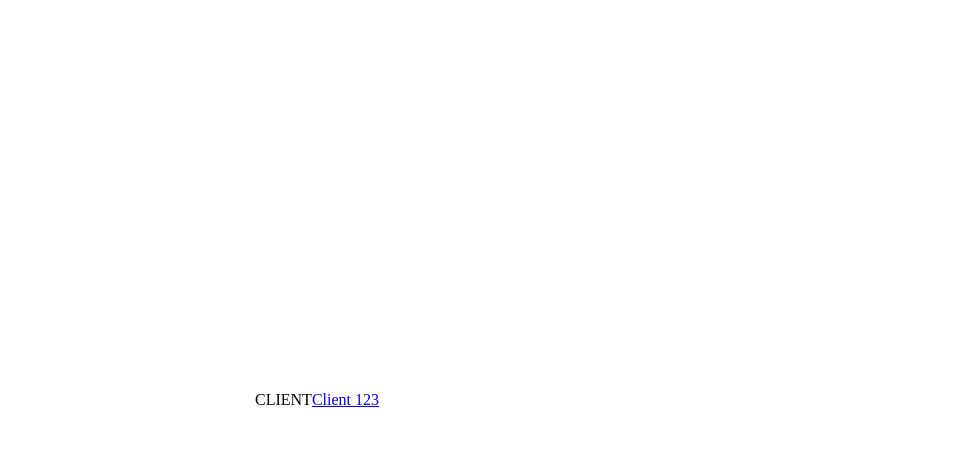
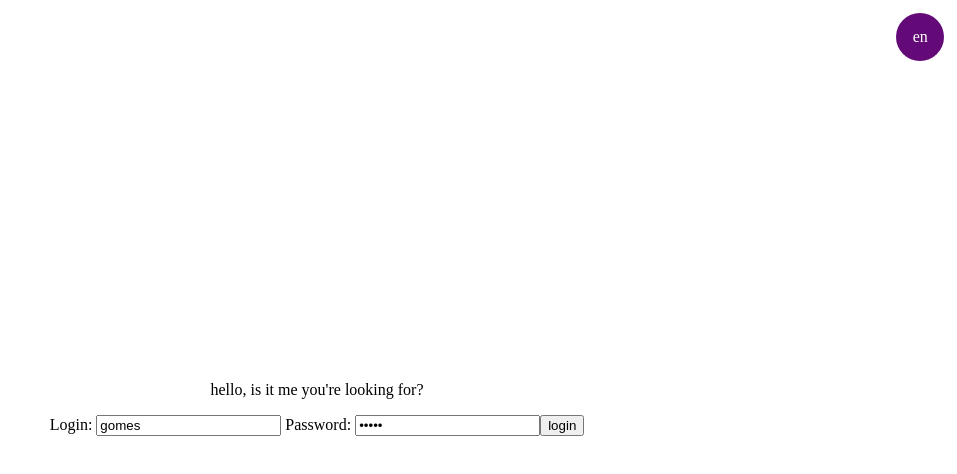
Before and after one commit to fcgomes92/drinks-web, a Nuxt app: page /client in a window 1280 px wide. Shown: the top 474 px of the page, without its empty margins (323-1280 px from the left). Built offline with nearby package versions, Linux system fonts and the light colour scheme.

Commit message:
added i18n plugin and a lang selector to the top right

```diff
--- a/docker-compose.yml
+++ b/docker-compose.yml
@@ -1,12 +1,11 @@
 version: "3"
 services:
   web:
-    image: fcgomes92/nginx-node:latest
+    image: fcogmes92/drinks-web
     build:
       context: ./
     ports:
       - "8080:80"
-      - "3001:3000"
     environment:
       - NODE_ENV=dev
     volumes:
--- a/nuxt.config.js
+++ b/nuxt.config.js
@@ -1,12 +1,13 @@
 module.exports = {
   modules: ["@nuxtjs/axios"],
+  plugins: ["~/plugins/i18n"],
   srcDir: "./src",
   build: {
     devtools: process.env.NODE_ENV !== "production",
-    parallel: true,
     ssr: true,
-    mode: "universal"
+    mode: "universal",
   },
+  router: {},
   buildDir: "./dist",
   render: {
     http2: {
--- a/package.json
+++ b/package.json
@@ -17,7 +17,13 @@
   "dependencies": {
     "@nuxtjs/axios": "^5.8.0",
     "axios": "^0.19.0",
+    "body-parser": "^1.19.0",
+    "cookie-parser": "^1.4.4",
+    "express": "^4.17.1",
+    "express-jwt": "^5.3.1",
+    "jsonwebtoken": "^8.5.1",
     "nuxt": "^2.10.2",
+    "nuxt-i18n": "^6.3.0",
     "vue": "^2.6.10"
   },
   "scripts": {
--- /dev/null
+++ b/src/components/LocaleSelector.vue
@@ -0,0 +1,143 @@
+<template>
+  <div class="locale-selector">
+    <input v-model="$root.$i18n.locale" class="locale-selector__input" />
+    <div
+      v-on:click="toggleSelect"
+      class="locale-selector__label"
+      v-bind:class="{'locale-selector__label--open': open}"
+    >{{$root.$i18n.locale}}</div>
+    <ul class="locale-selector__select" v-bind:class="{'locale-selector__select--open': open}">
+      <li
+        class="locale-selector__select__item"
+        v-on:click="selectLocale(lang)"
+        v-for="(lang, i) in langs"
+        :key="`Lang${i}`"
+        :value="lang"
+      >{{ lang }}</li>
+    </ul>
+  </div>
+</template>
+
+<script>
+export default {
+  name: "LocaleSelector",
+  methods: {
+    toggleSelect() {
+      this.open = !this.open;
+    },
+    selectLocale(lang) {
+      this.$store.commit("lang/change", { lang });
+      this.$root.$i18n.locale = lang;
+      this.open = false;
+    }
+  },
+  computed: {
+    langs: function() {
+      return this.allLangs.filter(lang => lang !== this.$root.$i18n.locale);
+    }
+  },
+  data() {
+    return {
+      open: false,
+      allLangs: Object.keys(this.$root.$i18n.messages)
+    };
+  }
+};
+</script>
+
+<style lang="scss" scoped>
+$animationTime: 0.2s;
+$animationTimeHeightMultiplyFactor: 2.5 - 1;
+$selectSize: 3rem;
+$selectHoverSize: $selectSize / 1.1;
+$selectColor: rgb(100, 10, 120);
+.locale-selector {
+  position: fixed;
+  top: 0;
+  right: 0;
+  margin: 0.8rem;
+  box-sizing: border-box;
+  color: white;
+  width: $selectSize;
+  height: $selectSize;
+  &__input {
+    position: absolute;
+    z-index: -1;
+    opacity: 0;
+  }
+  &__label {
+    display: flex;
+    align-items: center;
+    justify-content: center;
+    border-radius: 50%;
+    background-color: $selectColor;
+    transition: border-radius $animationTime ease $animationTime *
+      $animationTimeHeightMultiplyFactor;
+    height: 100%;
+    cursor: pointer;
+    &--open {
+      transition: border-radius $animationTime ease 0s;
+      border-radius: 50% 50% 0 0;
+    }
+  }
+  &__select {
+    display: flex;
+    box-sizing: border-box;
+    padding: 0;
+    margin: 0;
+    position: absolute;
+    flex-direction: column;
+    top: 100%;
+    width: 100%;
+    list-style: none;
+    max-height: 0;
+    overflow-y: hidden;
+    transition: max-height $animationTime * $animationTimeHeightMultiplyFactor
+      cubic-bezier(0.65, 0.05, 0.36, 1) 0s;
+    &--open {
+      transition: max-height $animationTime * $animationTimeHeightMultiplyFactor
+        cubic-bezier(0.65, 0.05, 0.36, 1) $animationTime;
+      overflow-y: auto;
+      max-height: 40vh;
+    }
+    &__item {
+      cursor: pointer;
+      z-index: 1;
+      display: flex;
+      align-items: center;
+      justify-content: center;
+      box-sizing: border-box;
+      transition: all 0.2 ease-in-out;
+      background-color: $selectColor;
+      padding: 0.8rem 0;
+      position: relative;
+      &:before {
+        position: absolute;
+        content: "";
+        z-index: -1;
+        width: $selectHoverSize;
+        height: $selectHoverSize;
+        background-color: transparent;
+        border-radius: 50%;
+        transition: background-color $animationTime linear;
+      }
+      &:hover {
+        &:before {
+          background-color: darken($selectColor, 5);
+        }
+      }
+    }
+    &:after {
+      z-index: 0;
+      content: "";
+      position: relative;
+      top: -$selectSize / 2;
+      left: 0;
+      width: 100%;
+      background-color: $selectColor;
+      height: $selectSize;
+      border-radius: 50% 50%;
+    }
+  }
+}
+</style>
--- /dev/null
+++ b/src/lang/en.js
@@ -0,0 +1,5 @@
+export default {
+  en: {
+    hello: "hello, is it me you're looking for?"
+  }
+};
--- /dev/null
+++ b/src/lang/es.js
@@ -0,0 +1,5 @@
+export default {
+    es: {
+      hello: "ROLA!"
+    }
+  };
--- /dev/null
+++ b/src/lang/ptBR.js
@@ -0,0 +1,5 @@
+export default {
+  ptBR: {
+    hello: "olaaaa marilene"
+  }
+};
--- a/src/pages/client/_id/index.vue
+++ /dev/null
@@ -1,36 +0,0 @@
-<template>
-  <div v-if="loading">Loading</div>
-  <div v-else>
-    <ul>
-      <li v-for="pokemon in pokemons" v-bind:key="pokemon.name">{{pokemon.name}}</li>
-    </ul>
-  </div>
-</template>
-
-<script>
-export default {
-  name: "client-id",
-  validate({ params }) {
-    return /^\w+$/.test(params.id);
-  },
-  async asyncData({ $axios, params }) {
-    try {
-      const { data } = await $axios.get(`https://pokeapi.co/api/v2/pokemon/`);
-      return { pokemons: [...data.results] };
-    } catch (error) {
-      console.error(error);
-      return { pokemons: [] };
-    }
-  },
-  mounted() {
-    this.loading = false;
-  },
-  data() {
-    return {
-      message: `${this.$route.params.id}`,
-      loading: true,
-      pokemons: []
-    };
-  }
-};
-</script>
--- a/src/pages/client/index.vue
+++ b/src/pages/client/index.vue
@@ -1,15 +1,34 @@
 <template>
   <div class="container">
-    <div class="container__text">{{ message }}</div>
-      <nuxt-link to="/client/123">Client 123</nuxt-link>
+    <LocaleSelector />
+    <p>{{ $t("hello") }}</p>
+    <form @submit="submit" action method="post">
+      <label>
+        Login:
+        <input name="login" required v-model="login" />
+      </label>
+      <label>
+        Password:
+        <input name="password" required v-model="password" type="password" />
+      </label>
+      <button type="submit">login</button>
+    </form>
   </div>
 </template>
 
 <script>
+import LocaleSelector from "../../components/LocaleSelector";
 export default {
-  name: "App",
+  name: "Client",
+  components: { LocaleSelector },
+  methods: {
+    submit(e) {}
+  },
   data() {
     return {
+      langs: ["en", "ptBR"],
+      login: "gomes",
+      password: "gomes",
       message: "CLIENT"
     };
   }
@@ -20,6 +39,7 @@ export default {
 .container {
   height: 100%;
   display: flex;
+  flex-direction: column;
   align-items: center;
   justify-content: center;
 }
--- a/src/pages/server/index.vue
+++ b/src/pages/server/index.vue
@@ -6,11 +6,11 @@
 
 <script>
 export default {
-  name: 'App',
+  name: "App",
   data() {
     return {
-      message: 'SERVER',
+      message: "SERVER"
     };
-  },
+  }
 };
 </script>
--- /dev/null
+++ b/src/plugins/i18n.js
@@ -0,0 +1,49 @@
+import Vue from "vue";
+import VueI18n from "vue-i18n";
+import en from "../lang/en";
+import ptBR from "../lang/ptBR";
+import es from "../lang/es";
+
+Vue.use(VueI18n);
+
+export const i18n = new VueI18n({
+  locale: "en", // set locale
+  fallbackLocale: "en",
+  messages: {
+    ...en,
+    ...ptBR,
+    ...es
+  } // set locale messages
+});
+
+// const loadedLanguages = ["en", "ptBR"]; // our default language that is preloaded
+
+// function setI18nLanguage(lang) {
+//   i18n.locale = lang;
+//   axios.defaults.headers.common["Accept-Language"] = lang;
+//   if (typeof document !== "undefined") document.querySelector("html").setAttribute("lang", lang);
+//   return lang;
+// }
+
+// export function loadLanguageAsync(lang = "en") {
+//   // If the same language
+//   if (i18n.locale === lang) {
+//     return Promise.resolve(setI18nLanguage(lang));
+//   }
+
+//   // If the language was already loaded
+//   if (loadedLanguages.includes(lang)) {
+//     return Promise.resolve(setI18nLanguage(lang));
+//   }
+
+//   // If the language hasn't been loaded yet
+//   return import(/* webpackChunkName: "lang-[request]" */ `../lang/${lang}.js`).then(messages => {
+//     i18n.setLocaleMessage(lang, messages.default);
+//     loadedLanguages.push(lang);
+//     return setI18nLanguage(lang);
+//   });
+// }
+
+export default ({ app }) => {
+  app.i18n = i18n;
+};
--- /dev/null
+++ b/src/store/lang.js
@@ -0,0 +1,9 @@
+export const state = () => ({
+  lang: "en"
+});
+
+export const mutations = {
+  change(state, { lang }) {
+    return (state.lang = lang);
+  }
+};
```
Also changed, not shown: 1 other file (tests, documents, lock files or other folders).
